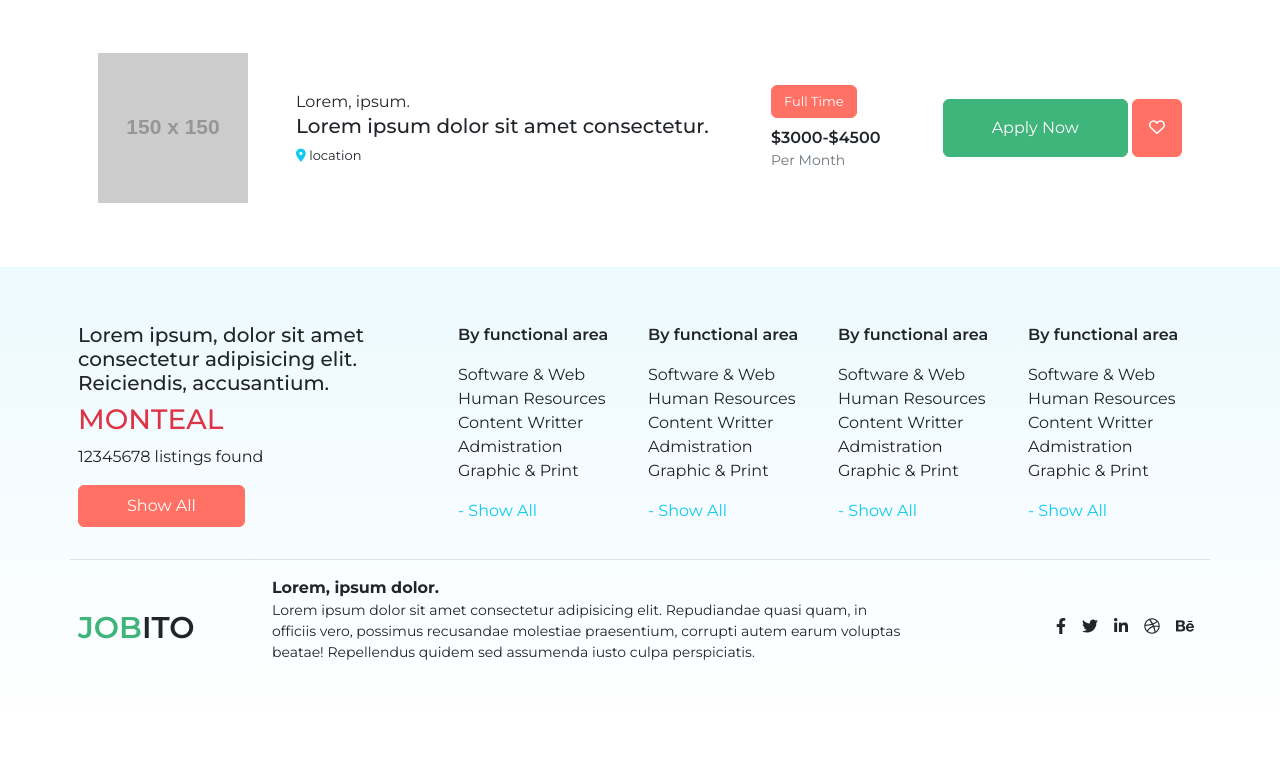
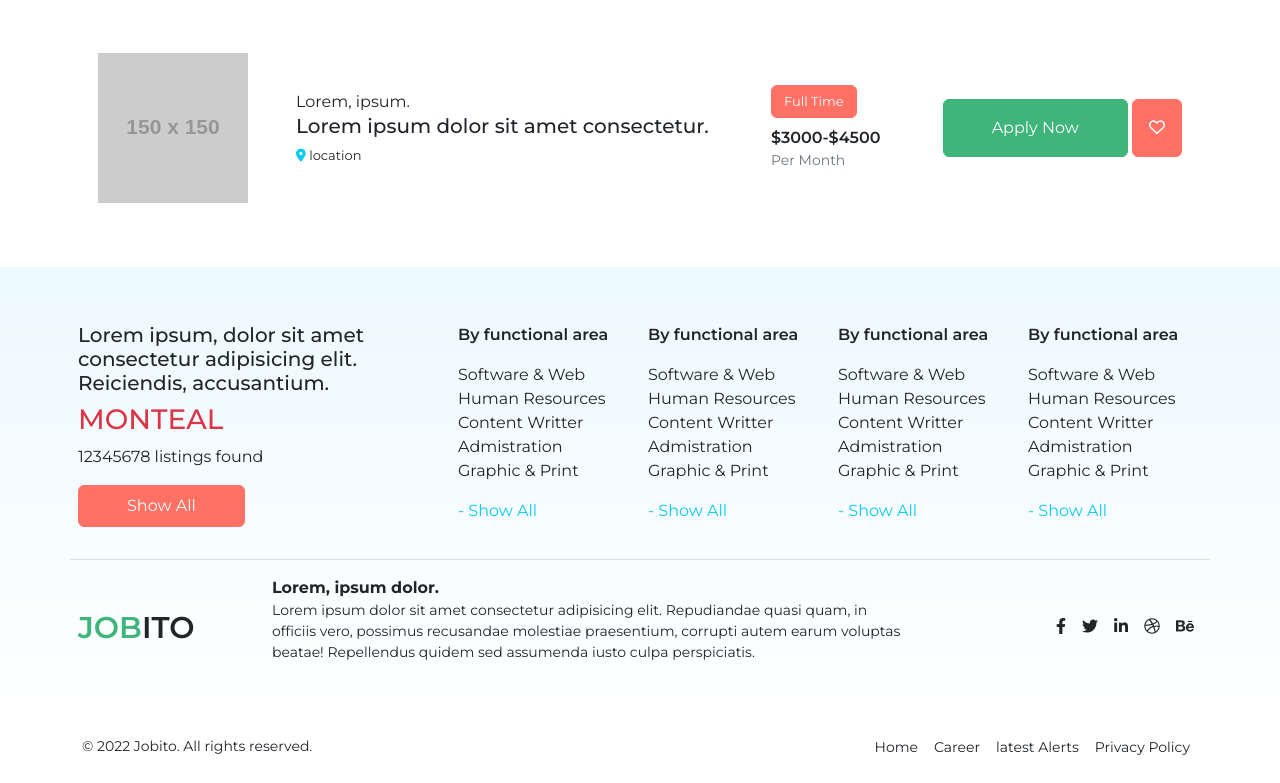
Before and after one commit to MarufAlAslam/jobito, a plain HTML site: page index.html in a window 1280 px wide. Shown: the part 3229-4012 px from the top of the page. Before the commit the page ends 3956 px from the top, so only its background shows below. Drawn offline with nearby package versions, Linux system fonts and the light colour scheme; placeholder pictures from the web are drawn by us.

Commit message:
homepage done

```diff
--- a/index.html
+++ b/index.html
@@ -1168,6 +1168,42 @@
     <!-- footer -->
 
     <!-- bottom -->
+    <section class="bottom pt-2 pb-4">
+        <div class="container">
+            <div class="row">
+                <div class="col-md-6 m-auto">
+                    <p class="fs-14 m-0">
+                        © 2022 Jobito. All rights reserved.
+                    </p>
+                </div>
+                <div class="col-md-6 m-auto">
+                    <ul class="d-flex list-unstyled m-0 p-0 justify-content-end">
+                        <li class="mx-2">
+                            <a href="" class="text-dark text-decoration-none fs-14">
+                                Home
+                            </a>
+                        </li>
+                        <li class="mx-2">
+                            <a href="" class="text-dark text-decoration-none fs-14">
+                                Career
+                            </a>
+                        </li>
+                        <li class="mx-2">
+                            <a href="" class="text-dark text-decoration-none fs-14">
+                                latest Alerts
+                            </a>
+                        </li>
+                        <li class="mx-2">
+                            <a href="" class="text-dark text-decoration-none fs-14">
+                                Privacy Policy
+                            </a>
+                        </li>
+                    </ul>
+                </div>
+            </div>
+        </div>
+    </section>
+    <!-- bottom -->
 
     <!-- jQuery -->
     <script src="https://code.jquery.com/jquery-3.6.1.min.js"></script>
```
